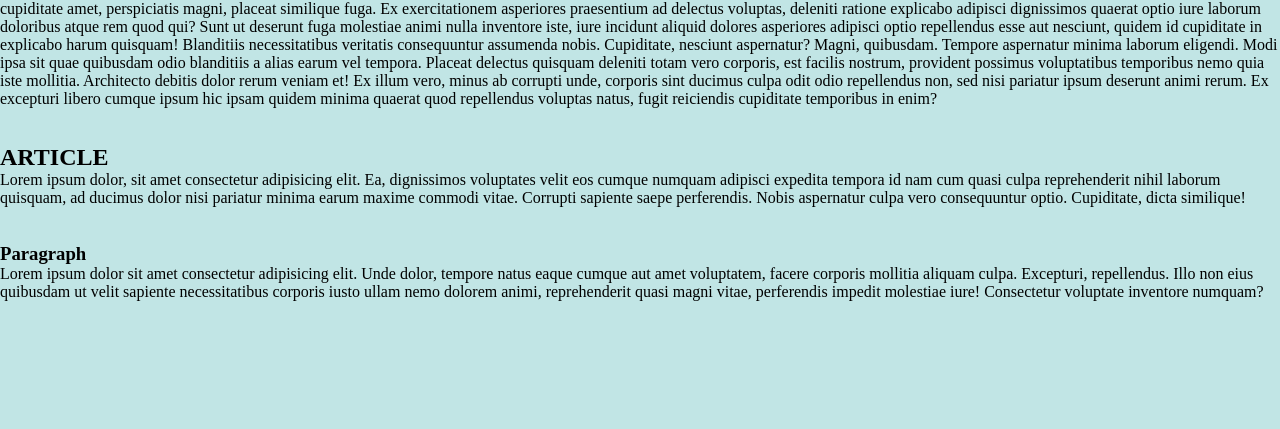
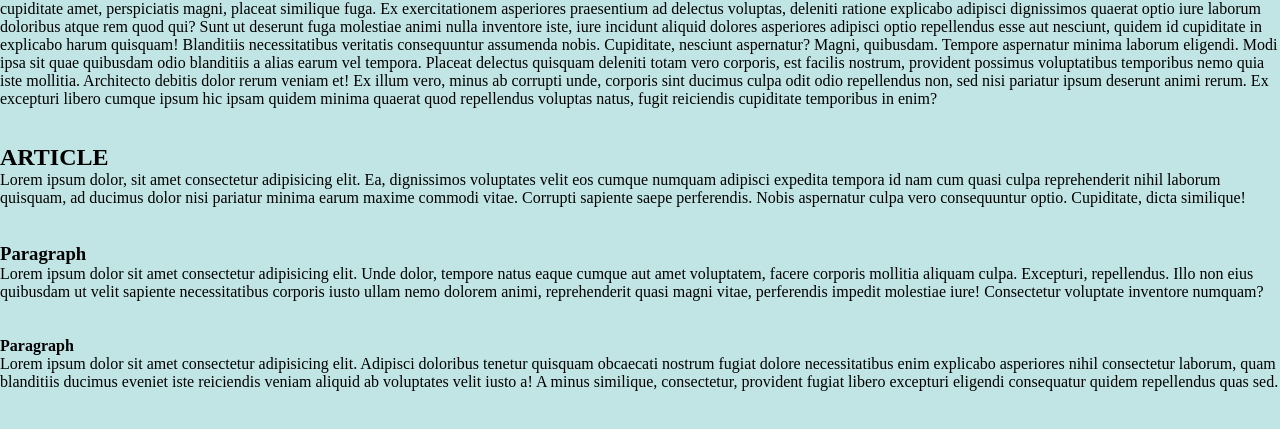
Before and after one commit to SK-Kirtakar/Git_Project, a plain HTML site: page index.html in a window 1280 px wide. Shown: the part 73-502 px from the top of the page. Drawn offline with Linux system fonts and the light colour scheme.

Commit message:
Add index.html file 1.5

```diff
--- a/index.html
+++ b/index.html
@@ -15,5 +15,8 @@
 	<br><br>
 	<h3>Paragraph</h3>
 	<p>Lorem ipsum dolor sit amet consectetur adipisicing elit. Unde dolor, tempore natus eaque cumque aut amet voluptatem, facere corporis mollitia aliquam culpa. Excepturi, repellendus. Illo non eius quibusdam ut velit sapiente necessitatibus corporis iusto ullam nemo dolorem animi, reprehenderit quasi magni vitae, perferendis impedit molestiae iure! Consectetur voluptate inventore numquam?</p>
+	<br><br>
+	<h4>Paragraph</h4>
+	<p>Lorem ipsum dolor sit amet consectetur adipisicing elit. Adipisci doloribus tenetur quisquam obcaecati nostrum fugiat dolore necessitatibus enim explicabo asperiores nihil consectetur laborum, quam blanditiis ducimus eveniet iste reiciendis veniam aliquid ab voluptates velit iusto a! A minus similique, consectetur, provident fugiat libero excepturi eligendi consequatur quidem repellendus quas sed.</p>
 </body>
 </html>
```
